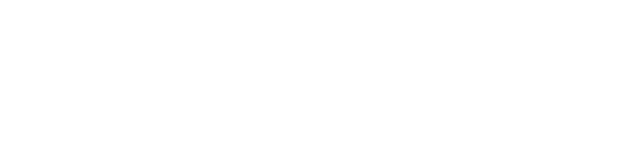
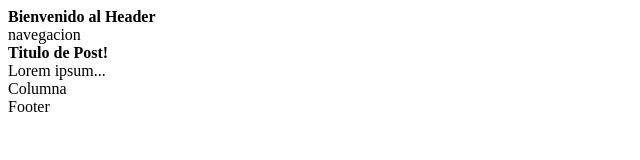
Before and after one commit to valerivera10/proyecto, a plain HTML site: page index.html in a window 1280 px wide. Shown: the whole page, without its empty margins (0-640 px from the left). Drawn offline with Linux system fonts and the light colour scheme.

Commit message:
feat: :tada: realice la parte del html del ejercicio 5

```diff
--- a/index.html
+++ b/index.html
@@ -8,6 +8,13 @@
     <link rel="stylesheet" href="js/main.js">
 </head>
 <body>
-
+    <header><b>Bienvenido al Header</b></header>
+    <main>
+        <article>navegacion</article>
+        <b>Titulo de Post!</b>
+        <nav>Lorem ipsum...</nav>
+        <aside>Columna</aside>
+    </main>
+    <footer>Footer</footer>
 </body>
 </html>
```
